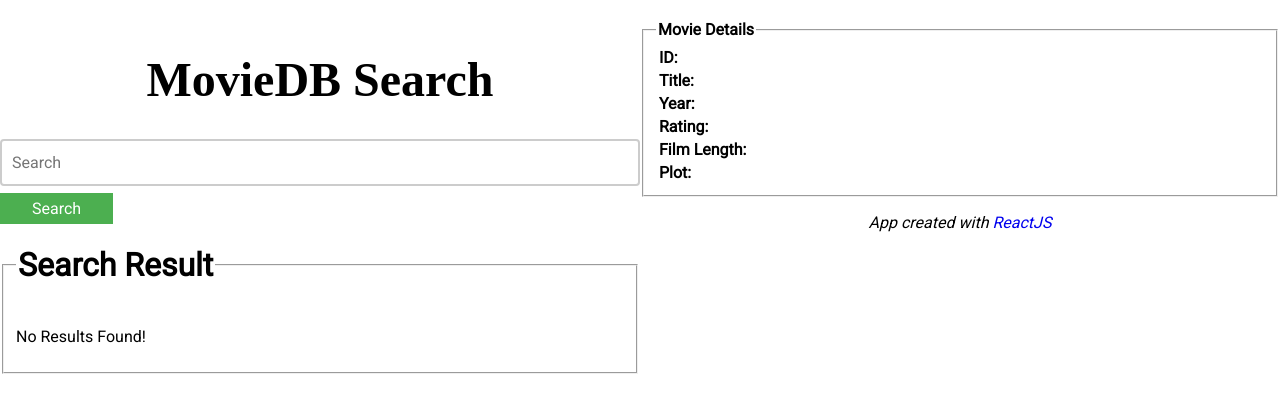
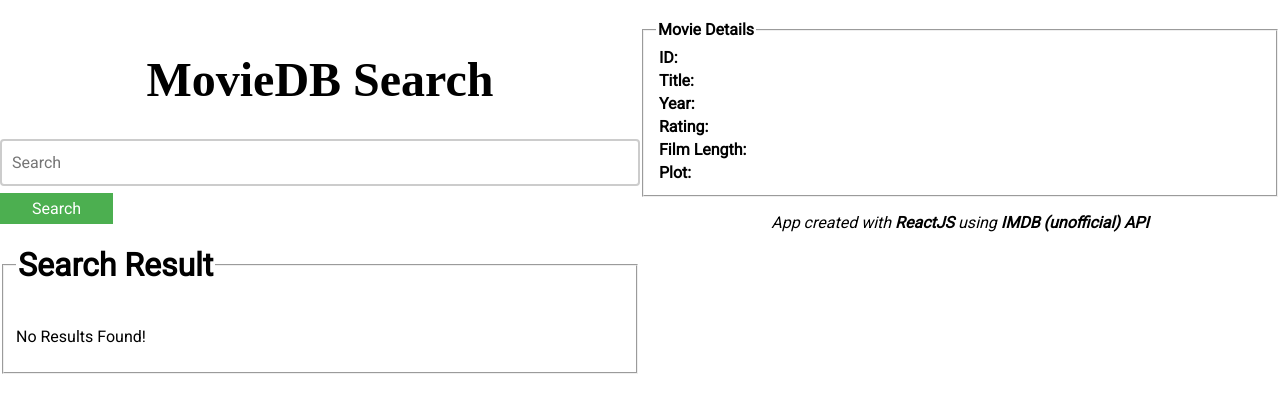
Before and after one commit to rafi365/MovieDB-Search-reactJS, a React (Create React App) app: page / in a window 1280 px wide. Shown: the top 412 px of the page. Built offline with nearby package versions, Linux system fonts and the light colour scheme; a web font is replaced by a local one.

Commit message:
more css and text

```diff
--- a/src/App.css
+++ b/src/App.css
@@ -106,12 +106,17 @@
   text-align: center;
 }
 
+a{
+  font-weight: bold;
+}
 a:link {
   text-decoration: none;
+  color: black;
 }
 
 a:visited {
   text-decoration: none;
+  color: black;
 }
 a:hover {
   text-decoration: underline;
--- a/src/App.js
+++ b/src/App.js
@@ -100,7 +100,7 @@
         </div>
         <div className='split right'>
           <MovieDetails loading={this.state.detailIsLoading} result={this.state.moviedetailsresult}/>
-          <p className='credits'>App created with <a href='https://reactjs.org/'>ReactJS</a></p>
+          <p className='credits'>App created with <a target='_blank' href='https://reactjs.org/'>ReactJS</a> using <a target='_blank' href='https://rapidapi.com/hmerritt/api/imdb-internet-movie-database-unofficial/'>IMDB (unofficial) API</a></p>
         </div>
       </div>
     );
```
